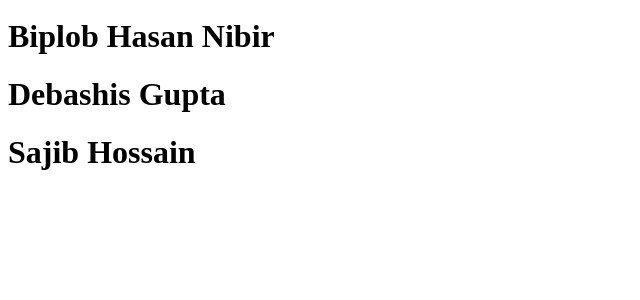
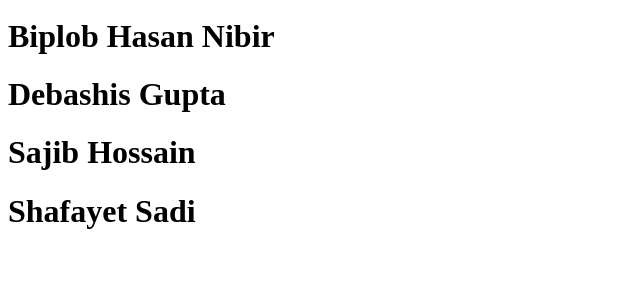
Before and after one commit to sushen/matrivume, a Django app: page / in a window 1280 px wide. Shown: the part 378-678 px from the top of the page, without its empty margins (0-640 px from the left). Run offline with Django 3.2, Linux system fonts and the light colour scheme.

Commit message:
My first commit

```diff
--- a/templates/home.html
+++ b/templates/home.html
@@ -15,6 +15,7 @@
     <h1>Biplob Hasan Nibir</h1>
     <h1>Debashis Gupta</h1>
     <h1>Sajib Hossain</h1>
+    <h1>Shafayet Sadi</h1>
 <h1></h1>
 </body>
 </html>
```
